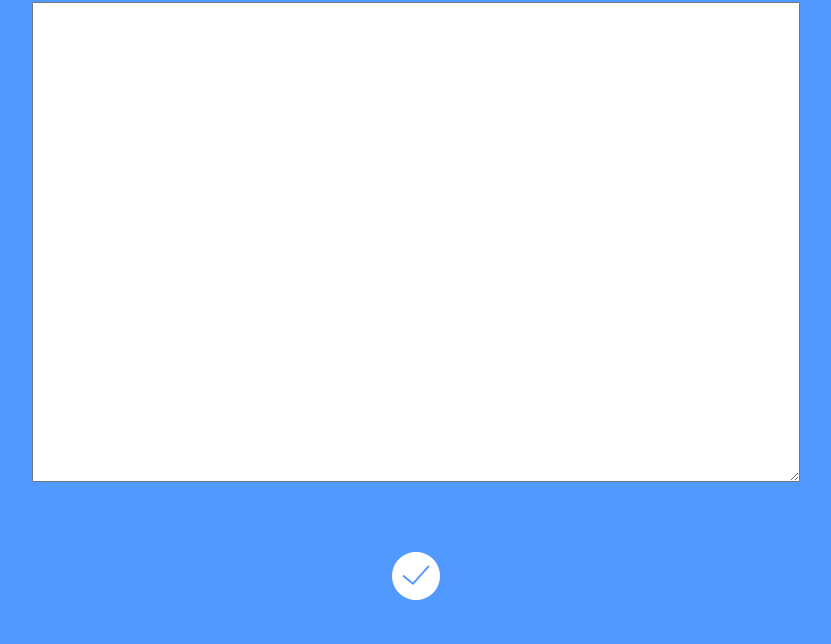
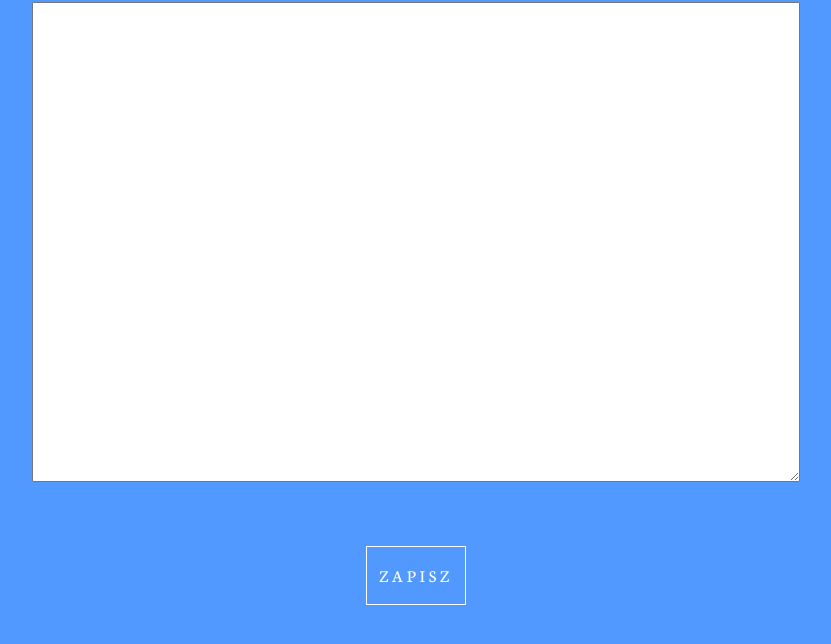
Before and after one commit to AleksandraBozenko/notatka, a website: page src/content/index.html in a window 1280 px wide. Shown: the part 244-888 px from the top of the page, without its empty margins (224-1055 px from the left). Drawn offline with nearby package versions, Linux system fonts and the light colour scheme; files that its build step writes are made by us from their sources.

Commit message:
Repair: Saving button look

```diff
--- a/src/content/index.html
+++ b/src/content/index.html
@@ -46,8 +46,9 @@
       </section>
       <div class="end">
         <div class="end__box">
-          <button class="end__box--icon end__box--icon-js">
-            <img class="end__box--icon-img" src="/assets/img/tickClean.svg" alt="zapisz notatkę">
+          <button class="end__box--button end__box--button-js">
+            <!-- <img class="end__box--icon-img" src="/assets/img/tickClean.svg" alt="zapisz notatkę"> -->
+            <p class="end__box--button-text">ZAPISZ</p>
           </button>
         </div>
       </div>
--- a/src/js/main.js
+++ b/src/js/main.js
@@ -28,10 +28,11 @@ if ('serviceWorker' in navigator) {
 // Saving with button
 
 const note = document.querySelector('.note__about--textarea-js');
-const save = document.querySelector('.end__box--icon-js');
+const save = document.querySelector('.end__box--button-js');
 
 save.addEventListener('click', (e) =>{
   localStorage.setItem('note', note.value);
+  save.classList.toggle('end__box--button-js');
 })
 
 if (localStorage.getItem('note')){
--- a/src/scss/main.scss
+++ b/src/scss/main.scss
@@ -57,27 +57,31 @@ html {
   &__box{
     width: 200px;
     @include center;
-    &--icon{
-      width: 60px;
-      height: 60px;
+    // &--icon{
+    //   width: 60px;
+    //   height: 60px;
+    //   border: none;
+    //   background: none;
+    //   &-img{
+    //     width: 100%;
+    //     height: 100%;
+    //   }
+    // }
+    &--button{
+      background: $black;
       border: none;
-      background: none;
-      &-img{
-        width: 100%;
-        height: 100%;
+      cursor: pointer;
+      width: 100px;
+      &-text{
+      color: $white;
+      font-size: 1.1em;
+      font-weight: lighter;
+      letter-spacing: 4px;
       }
     }
-    &--button{
-      background: $white;
-      border: none;
-      width: 100px;
-      display: none;
-      &-text{
-      color: $blue;
-      font-size: 1.1em;
-      font-weight: bold;
-      letter-spacing: 1px;
-      }
+    &--button-js{
+      background: none;
+      border: 1px solid $white;
     }
   }
 }
@@ -104,14 +108,4 @@ html {
       }
     }
   }
-  // .end{
-  //   &__box{
-  //     &--button{
-  //       display: block;
-  //     }
-  //     &--icon{
-  //       display: none;
-  //     }
-  //   }
-  // }
 }
```
